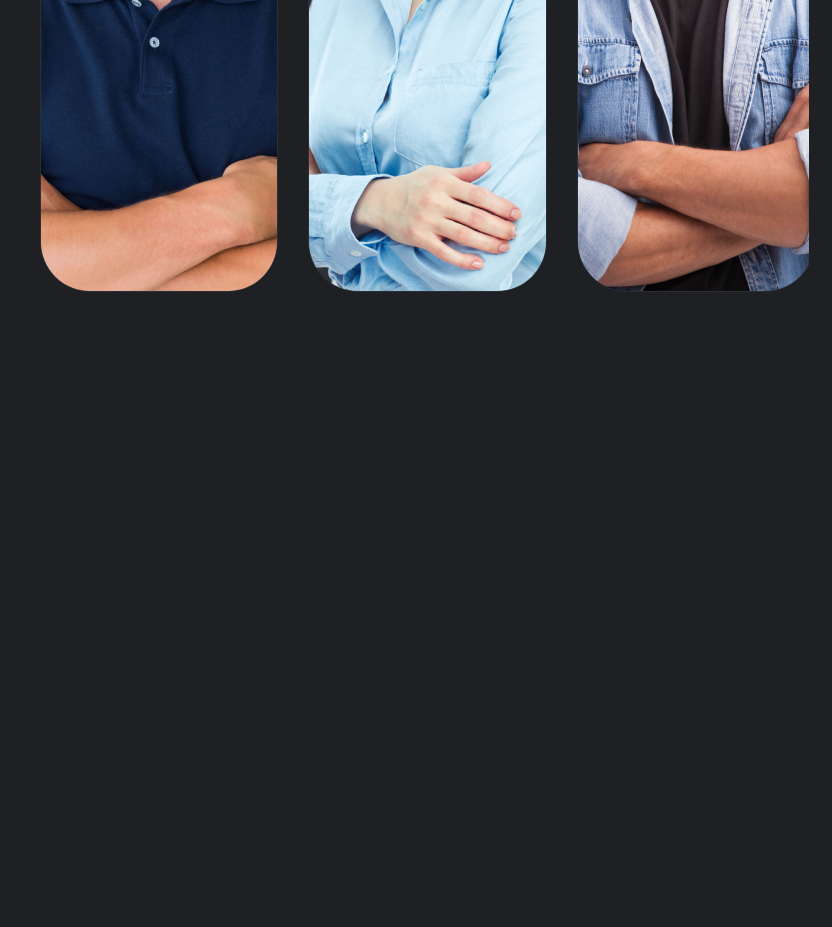
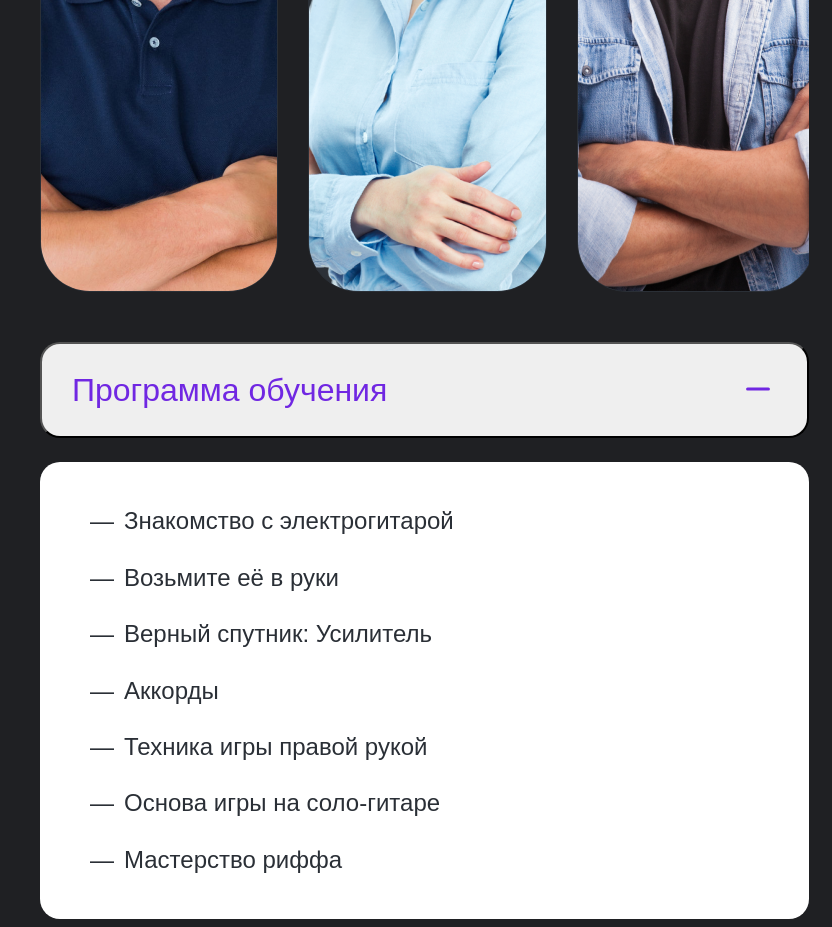
Before and after one commit to veronica-dm/Guitar, a website built with webpack: page src/index.html in a window 1280 px wide. Shown: the part 1757-2684 px from the top of the page, without its empty margins (448-1280 px from the left). Before the commit the page ends 2057 px from the top, so only its background shows below. Built offline with nearby package versions, Linux system fonts and the light colour scheme.

Commit message:
shedule ver1

```diff
--- a/src/index.html
+++ b/src/index.html
@@ -120,7 +120,20 @@
 
                 </div>
                 <div class="course__shedule">
-
+                    <div class="accordion">
+                        <button class="accordion__btn">Программа обучения</button>
+                        <div class="accordion__panel" style="max-height: inherit;">
+                            <ul class="accordion__list">
+                                <li class="accordion__item">Знакомство с электрогитарой</li>
+                                <li class="accordion__item">Возьмите её в руки</li>
+                                <li class="accordion__item">Верный спутник: Усилитель</li>
+                                <li class="accordion__item">Аккорды</li>
+                                <li class="accordion__item">Техника игры правой рукой</li>
+                                <li class="accordion__item">Основа игры на соло-гитаре</li>
+                                <li class="accordion__item">Мастерство риффа</li>
+                            </ul>
+                        </div>
+                    </div>
                 </div>
             </div>
         </div>
--- a/src/index.js
+++ b/src/index.js
@@ -18,3 +18,20 @@ const swiper = new Swiper('.slider-teacher', {
     },
     modules: [Navigation, Pagination],
   });
+
+  // Accordion
+
+var acc = document.getElementsByClassName("accordion__btn");
+var i;
+
+for (i = 0; i < acc.length; i++) {
+ acc[i].addEventListener("click", function() {
+   this.classList.toggle("active");
+   var panel = this.nextElementSibling;
+   if (panel.style.maxHeight) {
+     panel.style.maxHeight = null;
+   } else {
+     panel.style.maxHeight = panel.scrollHeight + "px";
+   }
+ });
+}
--- a/src/styles/main.scss
+++ b/src/styles/main.scss
@@ -498,3 +498,67 @@ a {
         }
     }
 }
+
+.accordion {
+
+    &__btn {
+        margin-top:50px;
+        margin-bottom:24px;
+        font-family: $font;
+        font-size:32px;
+        color: $accent;
+        padding: 27.5px 30px;
+        border-radius: 20px;
+        width: 100%;
+        text-align: left;
+        position: relative;
+        font-weight: 400;
+        &::after {
+            position: absolute;
+            right:24px;
+            top:20px;
+            display: block;
+            content: '';
+            width: 50px;
+            height: 50px;
+            background-image: url(../images/ui/minus.svg);
+            background-repeat: no-repeat;
+            background-size: contain;
+        }
+        &.active {
+            &::after {
+                background-image: url(../images/ui/plus.svg);
+            }
+
+        }
+    }
+
+    &__panel {
+        max-height: 0;
+        // height: 512px;
+        overflow: hidden;
+        transition: max-height 0.2s ease-in-out;
+        padding: 30px 50px;
+        background-color: $light;
+        color:$dark;
+        border-radius: 20px;
+    }
+    &__list {
+        list-style-type: none;
+        padding-left: 0;
+        display: flex;
+        flex-direction: column;
+        gap:30px;
+    }
+
+    &__item {
+        display: flex;
+        align-items: center;
+        gap:10px;
+        font-size: 24px;
+        font-weight: 300;
+        &::before {
+            content: '—';
+        }
+    }
+}
```
Also changed, not shown: src/images/ui/minus.svg (added), src/images/ui/plus.svg (added).
